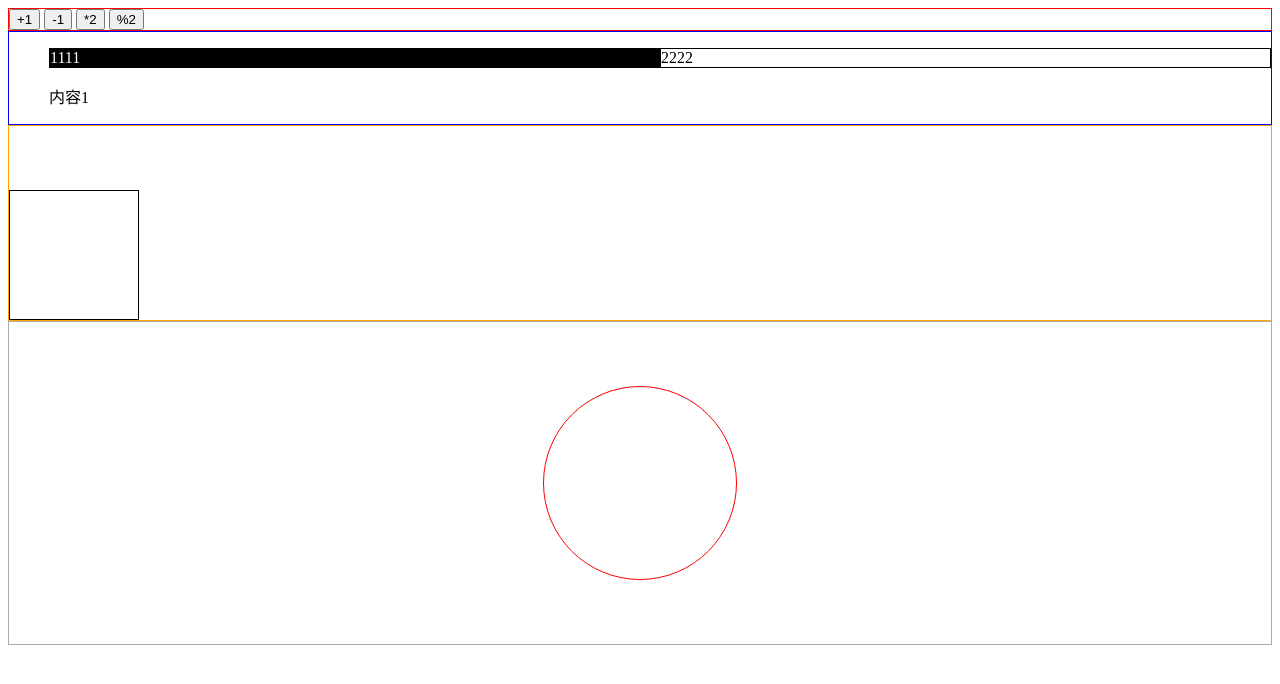
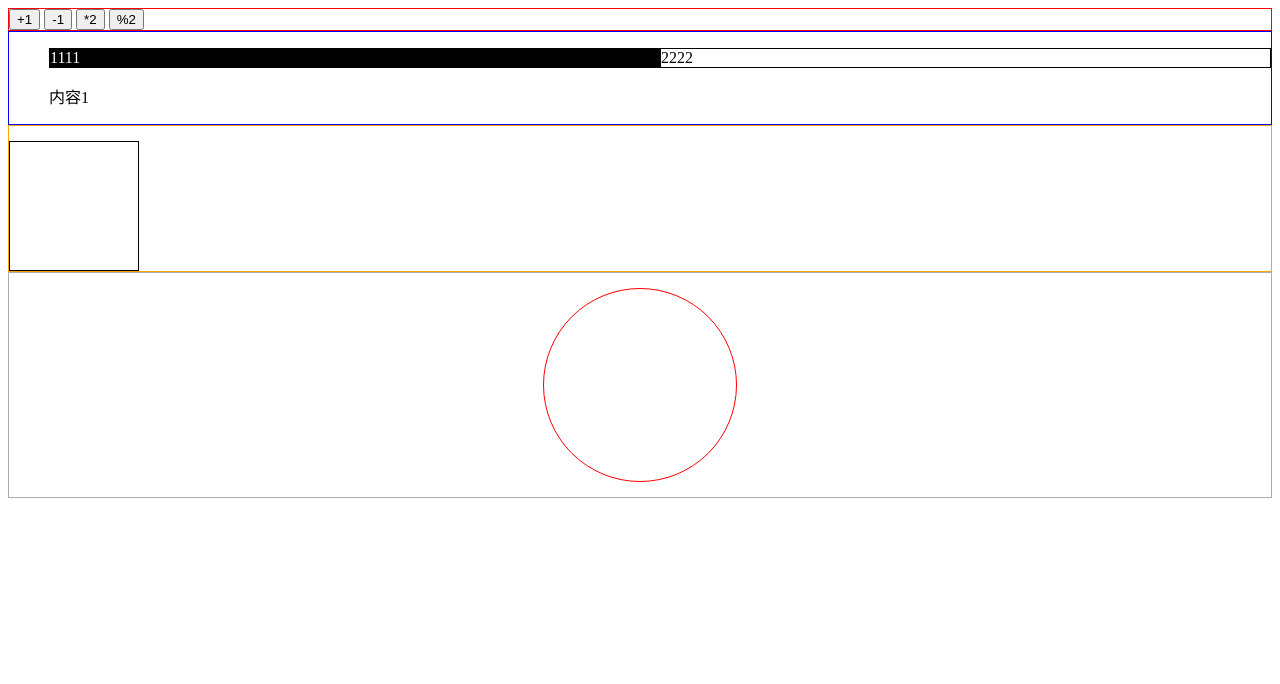
Before and after one commit to jiayouzhao/mvc, a website with bundled scripts: page src/index.html in a window 1280 px wide. Built offline with nearby package versions, Linux system fonts and the light colour scheme.

Commit message:
fixed margin

```diff
--- a/src/app3.css
+++ b/src/app3.css
@@ -6,7 +6,7 @@
     width:10vw;
     height:10vw;
     border:1px solid black;
-    margin-top:5vw;
+    margin-top:15px;
     transition:transform 1s;
 }
 #app3 .box.active{
--- a/src/app4.css
+++ b/src/app4.css
@@ -6,7 +6,7 @@
     height:15vw;
     border:1px solid red;
     border-radius:50%;
-    margin:5vw auto;
+    margin:15px auto;
 }
 @keyframes change{
     0%{
```
Also changed, not shown: dist/index.html, 4 other files.
